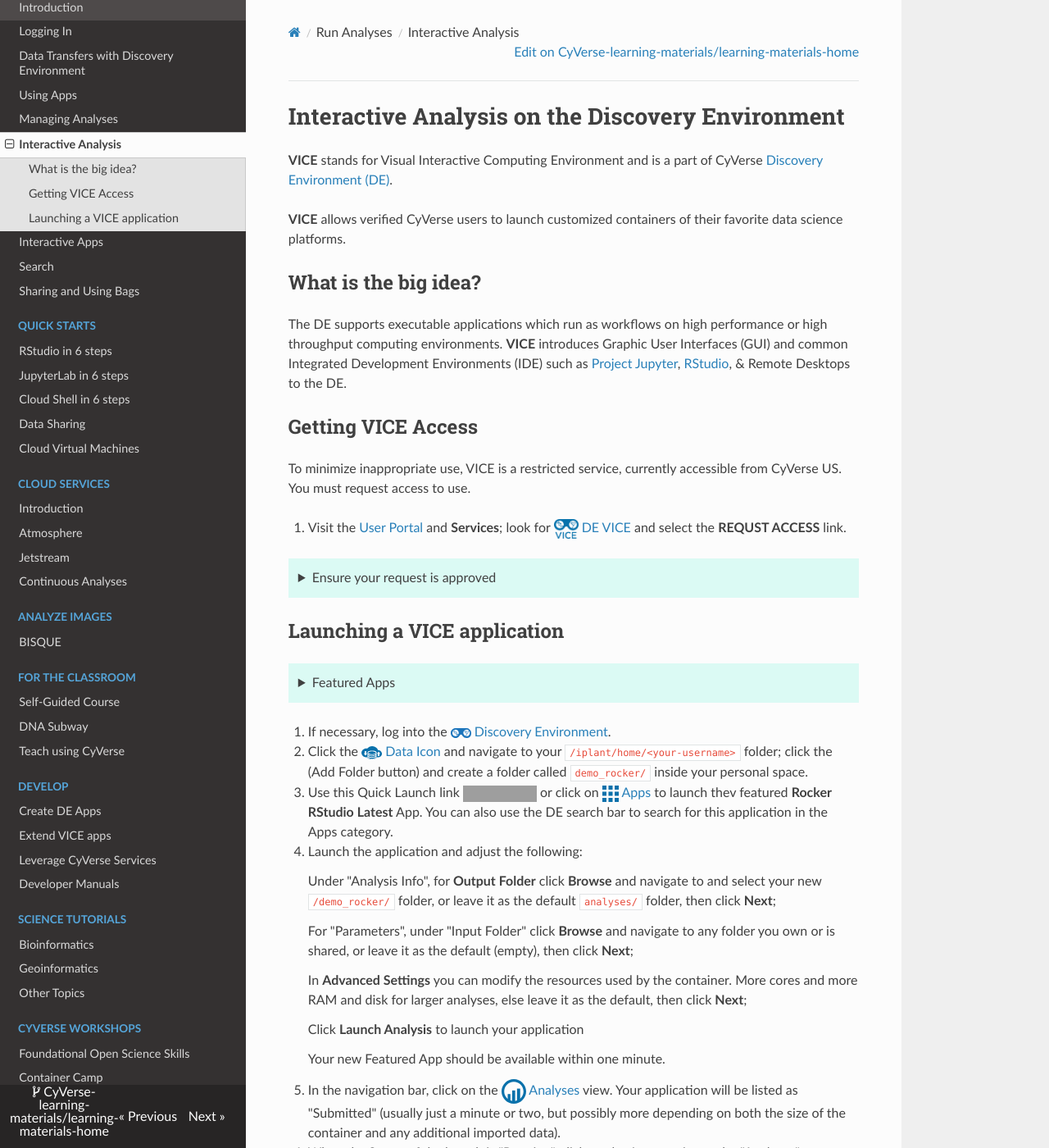
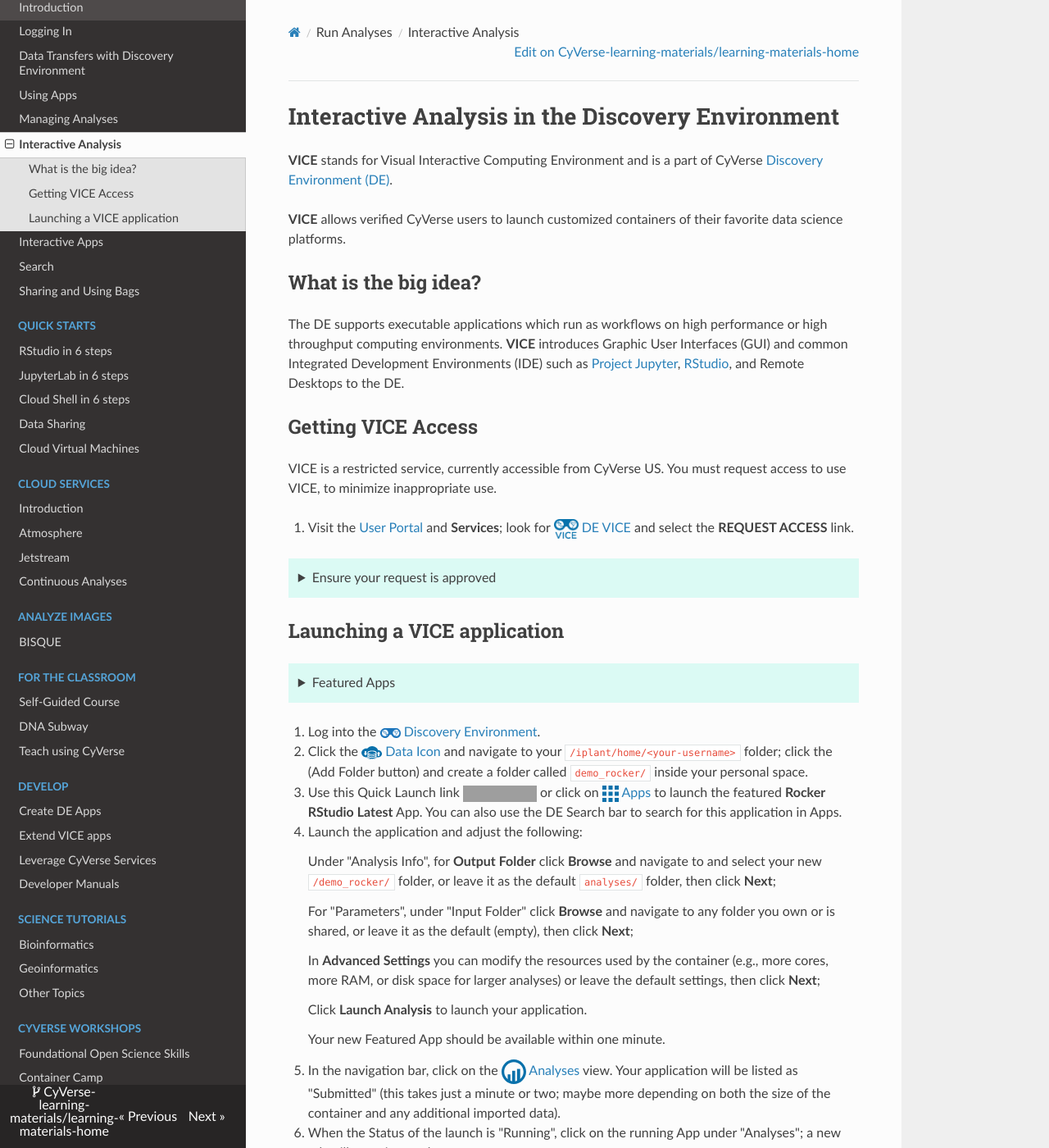
Before and after one commit to CyVerse-learning-materials/learning-materials-home, an MkDocs documentation site: the page built from docs/vice/about.md, in a window 1280 px wide and 1400 px high. Shown: the whole window at 82% size. Built offline with MkDocs 1.6.1, drawn with Linux system fonts in a browser that asks for light colours; nearby versions of some CDN libraries; a script that is not in the unit is left out; some of the changed text lies outside the part shown; grey boxes are pictures that could not be loaded.

Commit message:
Word edits, fix typos

```diff
--- a/docs/vice/about.md
+++ b/docs/vice/about.md
@@ -1,4 +1,4 @@
-# Interactive Analysis on the Discovery Environment
+# Interactive Analysis in the Discovery Environment
 
 **VICE** stands for Visual Interactive Computing Environment and is a part of CyVerse [Discovery Environment (DE)](https://de.cyverse.org).
 
@@ -17,15 +17,15 @@
 [analyses]: ../assets/de/menu_items/analysisIcon.svg
 [vice]: ../assets/de/logos/deviceIcon.png
 
-To minimize inappropriate use, VICE is a restricted service, currently accessible from CyVerse US. You must request access to use.
+VICE is a restricted service, currently accessible from CyVerse US. You must request access to use VICE, to minimize inappropriate use.
 
-1.  Visit the [User Portal](https://user.cyverse.org/services){target=_blank} and **Services**; look for [![][vice]{width=30}](https://user.cyverse.org/services){target=_blank} [DE VICE](https://user.cyverse.org/services){target=_blank} and select the **REQUST ACCESS** link.
+1.  Visit the [User Portal](https://user.cyverse.org/services){target=_blank} and **Services**; look for [![][vice]{width=30}](https://user.cyverse.org/services){target=_blank} [DE VICE](https://user.cyverse.org/services){target=_blank} and select the **REQUEST ACCESS** link.
 
 ??? tip "Ensure your request is approved"
 
-    Ensure that your CyVerse account is associated with a valid email address from an organization ending with `.org`, an educational institution with `.edu`, or government `.gov`.
+    To get access to VICE, ensure that your CyVerse account is associated with a valid email address from an organization, an educational institution, or a government; e.g., an email ending with `.org`, `.edu`, or `.gov`.
 
-    We do not grant access to commercial email addresses, e.g., `@gmail.com` `@yahoo.com` `@msn.com` etc.
+    We do not grant VICE access to commercial email addresses, e.g., `@gmail.com`, `@yahoo.com`, `@msn.com`, etc.
 
 ## Launching a VICE application
 
@@ -35,20 +35,20 @@
 
     CyVerse maintains featured apps from the [Rocker-Project](https://rocker-project/images){target=_blank}, [Project Jupyter](https://jupyter-docker-stacks.readthedocs.io/en/latest/index.html){target=_blank}, and [Visual Studio Code](https://code.visualstudio.com/docs/remote/create-dev-container){target=_blank}
 
-    | quick launch | Base Images |
+    | Quick Launch | Base Images |
     | ------------ |-------------|
     | <a href="https://de.cyverse.org/apps/de/3548f43a-bed1-11e9-af16-008cfa5ae621/launch" target="_blank"><img src="https://img.shields.io/badge/Verse-latest-blue?style=plastic&logo=rstudio"></a> | [Rocker-Project](https://rocker-project/images){target=_blank} |
     | <a href="https://de.cyverse.org/apps/de/cc77b788-bc45-11eb-9934-008cfa5ae621/launch" target="_blank"><img src="https://img.shields.io/badge/Datascience-latest-orange?style=plastic&logo=jupyter"></a> |[Project Jupyter](https://jupyter-docker-stacks.readthedocs.io/en/latest/index.html){target=_blank} |
     | <a href="https://de.cyverse.org/apps/de/091c830a-4be1-11ec-aad9-008cfa5ae621/launch" target="_blank"><img src="https://img.shields.io/badge/VS%20Code-latest-6C33AF?style=plastic&logo=visualstudiocode"></a> | [Visual Studio Code](https://code.visualstudio.com/docs/remote/create-dev-container){target=_blank} |
 
 
-    These containers are built from community maintianed container stacks, with a few additonal packages for use in CyVerse DE.
+    These containers are built from community-maintained container stacks, with a few additonal packages for use in CyVerse DE.
 
-1. If necessary, log into the [![][de]{width=25}](https://de.cyverse.org){target=_blank} [Discovery Environment](https://de.cyverse.org){target=_blank}.
+1. Log into the [![][de]{width=25}](https://de.cyverse.org){target=_blank} [Discovery Environment](https://de.cyverse.org){target=_blank}.
 
 2. Click the [![][data]{width=25}](https://de.cyverse.org/data/){target=_blank} [Data Icon](https://de.cyverse.org/data){target=_blank} and navigate to your `/iplant/home/<your-username>` folder; click the (Add Folder button) and create a folder called `demo_rocker/` inside your personal space.
 
-3.  Use this Quick Launch link <a href="https://de.cyverse.org/apps/de/48b6e7ae-8b64-11ec-92dc-008cfa5ae621/launch" target="_blank"><img src="https://img.shields.io/badge/Verse-latest-blue?style=plastic&logo=rstudio"></a> or click on [![][apps]{width=20}](https://de.cyverse.org/apps){target=_blank} [Apps](https://de.cyverse.org/apps){target=_blank} to launch thev featured **Rocker RStudio Latest** App. You can also use the DE search bar to search for this application in the Apps category.
+3.  Use this Quick Launch link <a href="https://de.cyverse.org/apps/de/48b6e7ae-8b64-11ec-92dc-008cfa5ae621/launch" target="_blank"><img src="https://img.shields.io/badge/Verse-latest-blue?style=plastic&logo=rstudio"></a> or click on [![][apps]{width=20}](https://de.cyverse.org/apps){target=_blank} [Apps](https://de.cyverse.org/apps){target=_blank} to launch the featured **Rocker RStudio Latest** App. You can also use the DE Search bar to search for this application in Apps.
 
 4. Launch the application and adjust the following:
 
@@ -56,16 +56,16 @@
 
     For "Parameters", under "Input Folder" click **Browse** and navigate to any folder you own or is shared, or leave it as the default (empty), then click **Next**;
 
-    In **Advanced Settings** you can modify the resources used by the container. More cores and more RAM and disk for larger analyses, else leave it as the default, then click **Next**;
+    In **Advanced Settings** you can modify the resources used by the container (e.g., more cores, more RAM, or disk space for larger analyses) or leave the default settings, then click **Next**;
 
-    Click **Launch Analysis** to launch your application
+    Click **Launch Analysis** to launch your application.
 
     Your new Featured App should be available within one minute.
 
-5.  In the navigation bar, click on the [![][analyses]{width=30}](https://de.cyverse.org/analyses){target=_blank} [Analyses](https://de.cyverse.org/de/analyses){target=_blank} view. Your application will be listed as "Submitted" (usually just a minute or two, but possibly more depending on both the size of the container and any additional imported data).
+5.  In the navigation bar, click on the [![][analyses]{width=30}](https://de.cyverse.org/analyses){target=_blank} [Analyses](https://de.cyverse.org/de/analyses){target=_blank} view. Your application will be listed as "Submitted" (this takes just a minute or two; maybe more depending on both the size of the container and any additional imported data).
 
-6.  When the Status of the launch is "Running", click on the App running under "Analyses"; a new tab will open in your browser.
+6.  When the Status of the launch is "Running", click on the running App under "Analyses"; a new tab will open in your browser.
 
 ??? tip "Launching VICE Apps"
 
-    Even when the application has entered 'Running' status, you may still have to wait some additional time for input data to be transferred onto the resource with the new container.
+    Even when the application has entered 'Running' status, it may take additional time for input data to be transferred onto the resource with the new container.
```
Also changed, not shown: other parts of docs/vice/about.md (+1 -1 lines).
